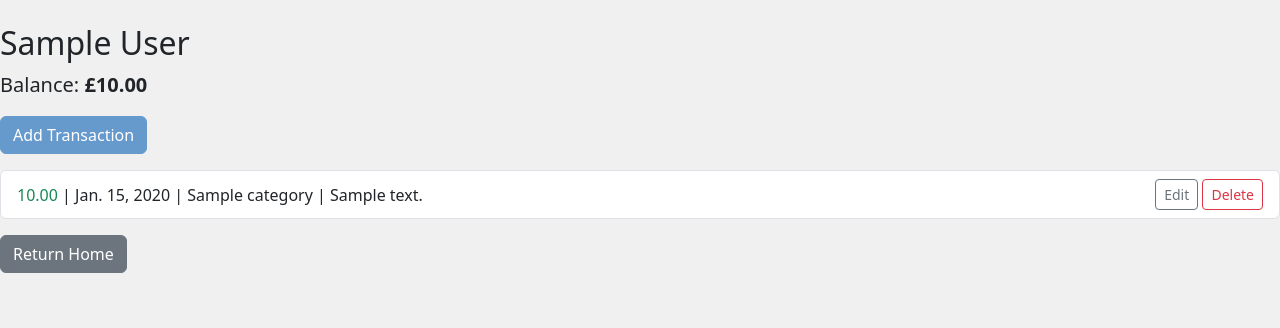
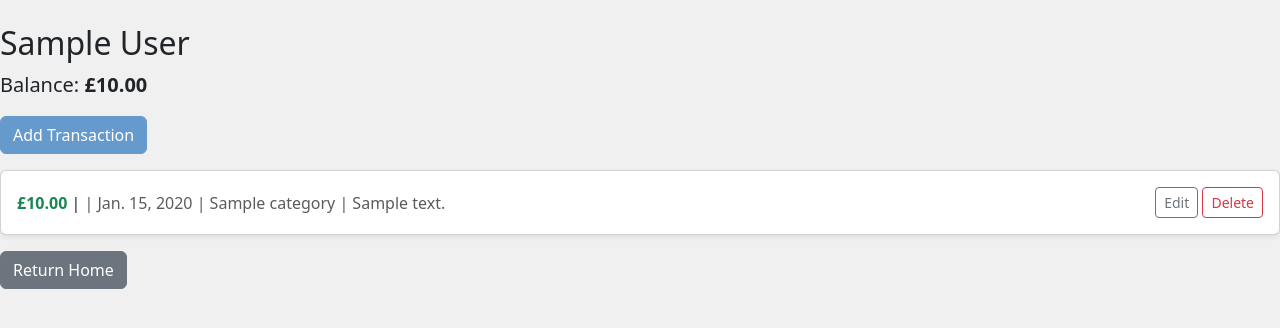
Before and after one commit to michaelb0506-dev/FinanceTracker, a Django app: page /accounts/1/ in a window 1280 px wide. Shown: the part 56-384 px from the top of the page. Run offline with Django 5.2, Linux system fonts and the light colour scheme; a user stored in the database is signed in; tables that the repository leaves empty hold one stand-in row (values such as "Sample post").

Commit message:
Changed Account and Transaction Lists to Utilise Cards

```diff
--- a/rango/templates/rango/accounts.html
+++ b/rango/templates/rango/accounts.html
@@ -8,16 +8,18 @@
 
     <a href="{% url 'rango:add_transaction' account.id %}" class ="btn btn-primary mb-3"> Add Transaction</a>
 
-    <div class="list-group mb-3">
+    <div class="row row-cols-1 g-2 mb-3">
         {% for transaction in transactions %}
-            <div class="list-group-item d-flex justify-content-between align-items-center">
+            <div class="col" >
+                <div class="card shadow-sm">
+                    <div class="card-body d-flex justify-content-between align-items-center">
                         <div>
                             {% if transaction.is_income %}
-                        <span class="text-success">{{transaction.amount}}</span>
+                                <span class="text-success fw-bold">£{{transaction.amount}}</span>
                             {% else %}
-                        <span class="text-danger">-{{transaction.amount}}</span>
+                                <span class="text-danger fw-bold">-£{{transaction.amount}}</span>
                             {% endif %}
-                    | {{transaction.date}} | {{transaction.category}} | {{transaction.description}}
+                            | <span class="text-muted"> | {{transaction.date}} | {{transaction.category}} | {{transaction.description}}</span>
                         </div>
                         <div>
                             <a href="{% url 'rango:edit_transaction' transaction.id %}" class="btn btn-sm btn-outline-secondary"> Edit </a>
@@ -27,7 +29,8 @@
                                 <button type="submit" class="btn btn-sm btn-outline-danger"> Delete </button>
                             </form>
                         </div>
-
+                    </div>
+                </div>
             </div>
         {% endfor %}
     </div>
```
Also changed, not shown: rango/templates/rango/home.html (+11 -5 lines). Lines whose indentation alone changed are shown as unchanged.
